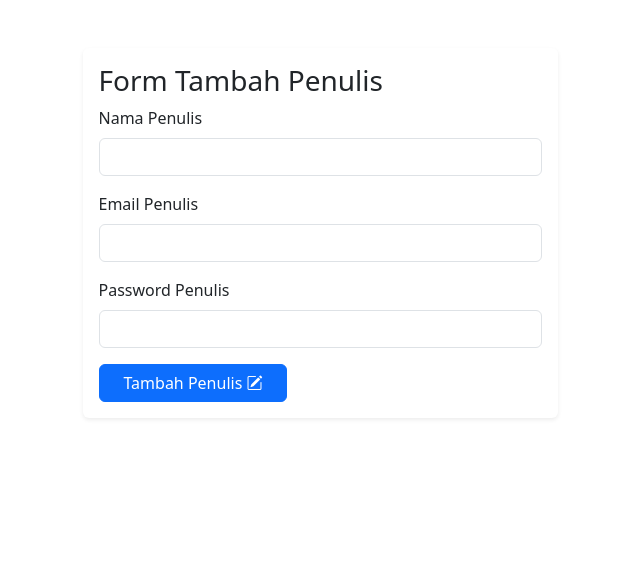
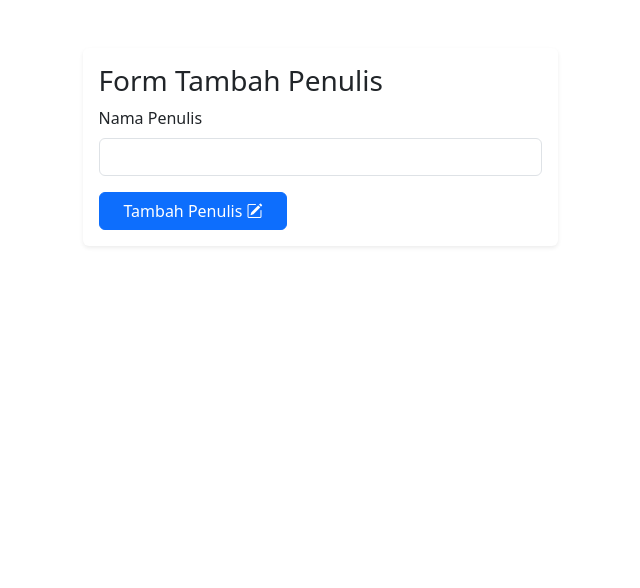
Before and after one commit to Famozzy/nyus, a PHP site: template app/views/dashboard/author-create.php in a window 1280 px wide. Shown: the top 588 px of the page, without its empty margins (320-960 px from the left). Run offline with PHP 8.4, Linux system fonts and the light colour scheme; the template is opened without the code that fills it, so the values that code supplies are empty.

Commit message:
remove unused input

```diff
--- a/app/views/dashboard/author-create.php
+++ b/app/views/dashboard/author-create.php
@@ -8,14 +8,6 @@
           <label for="nama" class="form-label fw-medium">Nama Penulis</label>
           <input type="text" class="form-control" name="nama" id="nama" required>
         </div>
-        <div class="mb-3">
-          <label for="email" class="form-label fw-medium">Email Penulis</label>
-          <input type="email" class="form-control" name="email" id="email" required>
-        </div>
-        <div class="mb-3">
-          <label for="password" class="form-label fw-medium">Password Penulis</label>
-          <input type="password" class="form-control" name="password" id="password" required>
-        </div>
         <div>
           <button class="btn btn-primary px-4" type="submit" name="submit">
             Tambah Penulis <i class="bi bi-pencil-square"></i>
```
